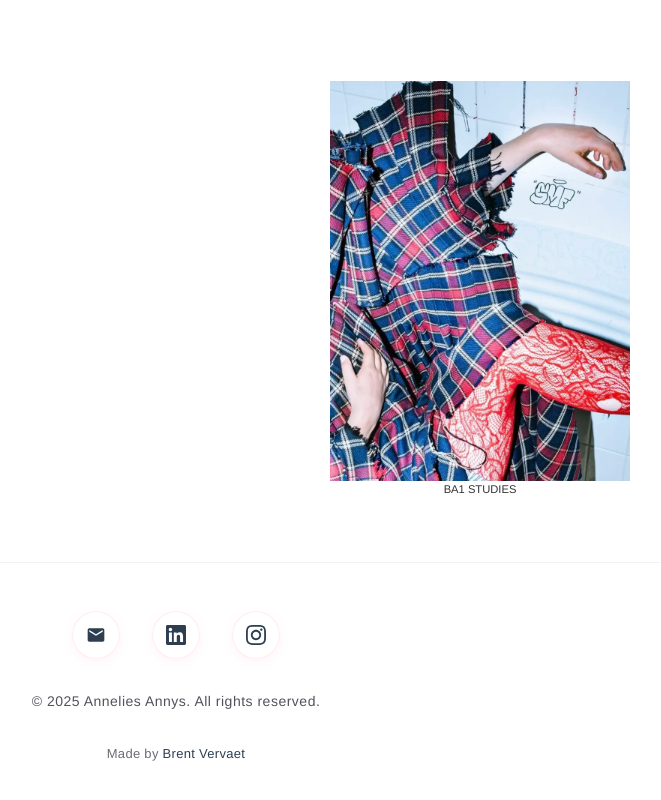
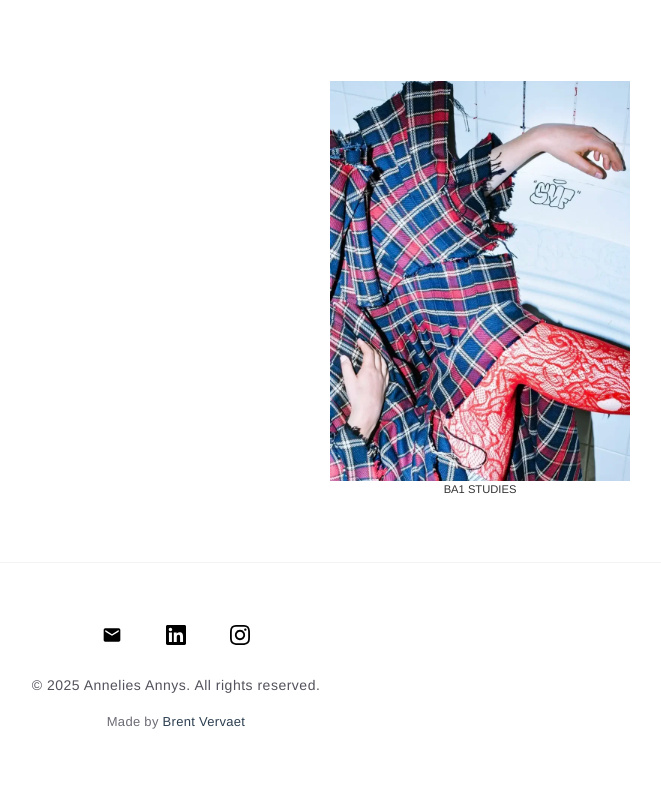
Before and after one commit to brentvervaet/anneliesannys-portfolio, a Vue app: page / in a window 1280 px wide. Shown: the part 2418-3218 px from the top of the page, without its empty margins (464-1125 px from the left). Built offline with nearby package versions, Linux system fonts and the light colour scheme.

Commit message:
style: reduce spacing and update social icon colors in AppFooter

```diff
--- a/src/components/AppFooter.vue
+++ b/src/components/AppFooter.vue
@@ -64,11 +64,11 @@
   display: flex;
   flex-direction: column;
   align-items: center;
-  gap: 2rem;
+  gap: 1rem;
 }
 .social-icons {
   display: flex;
-  gap: 2rem;
+  gap: 1rem;
 }
 .social-icon {
   display: flex;
@@ -76,20 +76,20 @@
   justify-content: center;
   width: 48px;
   height: 48px;
-  color: #2c3e50;
+  color: black;
   text-decoration: none;
-  background: rgba(255, 255, 255, 0.9);
-  backdrop-filter: blur(15px);
-  border-radius: 50%;
+  /* background: rgba(255, 255, 255, 0.9); */
+  /* backdrop-filter: blur(15px); */
+  /* border-radius: 50%; */
   transition: all 0.3s ease;
-  border: 1px solid rgba(255, 192, 203, 0.3);
-  box-shadow: 0 4px 12px rgba(255, 182, 193, 0.15);
+  /* border: 1px solid rgba(255, 192, 203, 0.3); */
+  /* box-shadow: 0 4px 12px rgba(255, 182, 193, 0.15); */
 }
 .social-icon:hover {
   background: rgba(255, 255, 255, 1);
   transform: translateY(-3px);
   box-shadow: 0 8px 25px rgba(255, 182, 193, 0.3);
-  color: #34495e;
+  color: rgba(255, 182, 193);
 }
 
 .copyright {
@@ -114,8 +114,7 @@
 }
 
 .made-by a:hover {
-  color: #34495e;
-  border-bottom-color: rgba(255, 192, 203, 0.5);
+  color: rgba(255, 182, 193);
 }
 
 /* ===== MEDIA QUERIES ===== */
```
